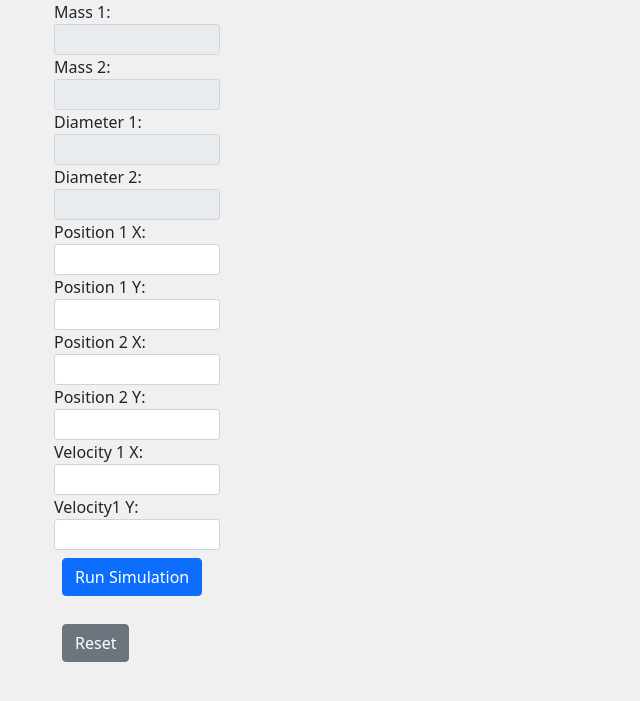
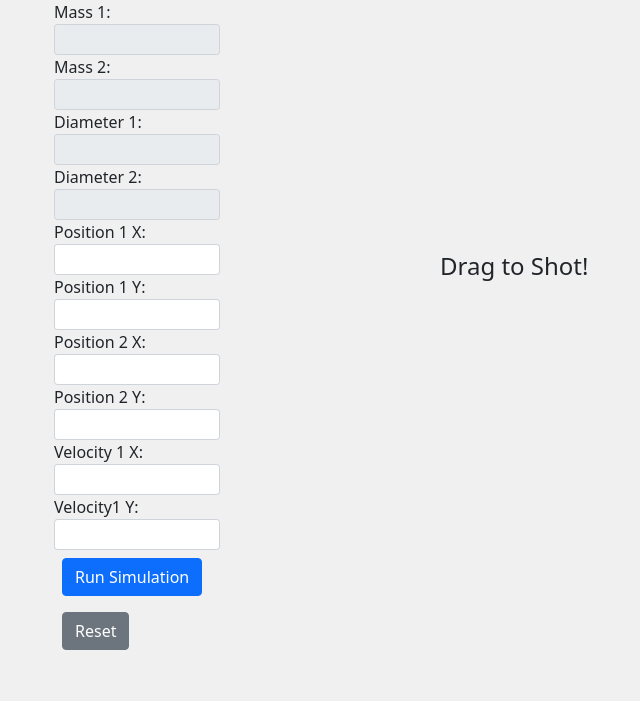
Before and after one commit to kirk3110/hackathon2024, a Flask app: template templates/simulation.html in a window 1280 px wide. Shown: the top 701 px of the page, without its empty margins (28-668 px from the left). Run offline with Flask 3, Linux system fonts and the light colour scheme; the template is opened without the code that fills it, so the values that code supplies are empty.

Commit message:
Add explain message

```diff
--- a/templates/simulation.html
+++ b/templates/simulation.html
@@ -16,15 +16,15 @@
       }
       .simulation-container {
         position: relative;
-        height: 600px;
-        width: 600px;
+        height: 500px;
+        width: 500px;
         background-color: #f0f0f0;
         overflow: hidden;
         display: block;
       }
       #drawingArea {
-          width: 100%
-          height: 100%
+          width: 500px;
+          height: 500px;
       }
       #velocityArrow {
           fill: lime;
@@ -39,8 +39,10 @@
       .message {
         position: absolute;
         top: 240px;
-        left: 230px;
+        left: 200px;
+        width: 200px;
         font-size: 24px;
+        text-shadow: #f0f0f0 3px 3px;
       }
       {% if show_simulation %}
         .object1, .object2 {
@@ -284,7 +286,7 @@
           </div>
           <div class="col-12 col-md-6">
             <div id="screen" class="simulation-container m-2">
-              <svg id="drawingArea"width="600" height="600">
+              <svg id="drawingArea">
                 <polygon id="velocityArrow" points="0,0 0,0 0,0" />
                 {% for wall in walls %}
                   <polygon class="wall" points="
@@ -300,7 +302,7 @@
               <div class="object2">
                 <div class="object-inner{{ ' loser' if winner == 1 }}"></div>
               </div>
-              <div id="message" class="message row"></div>
+              <div id="message" class="message row">{{ "Drag to Shot!" if not show_simulation }}</div>
               {% for collision_point in collision_points %}
                 <div class="spark{{ loop.index }}"></div>
               {% endfor %}
```
